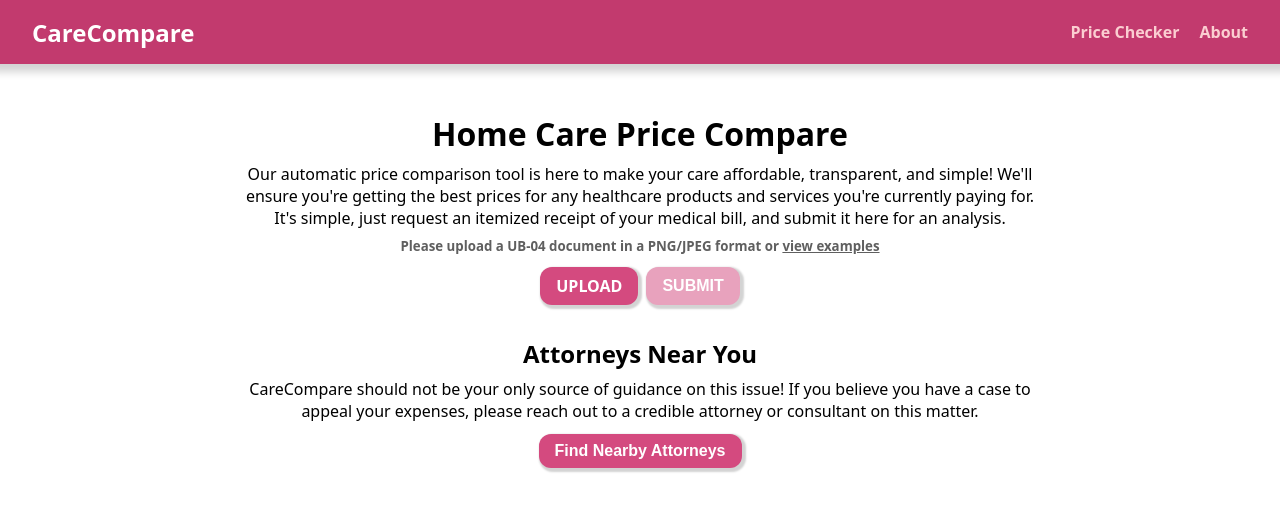
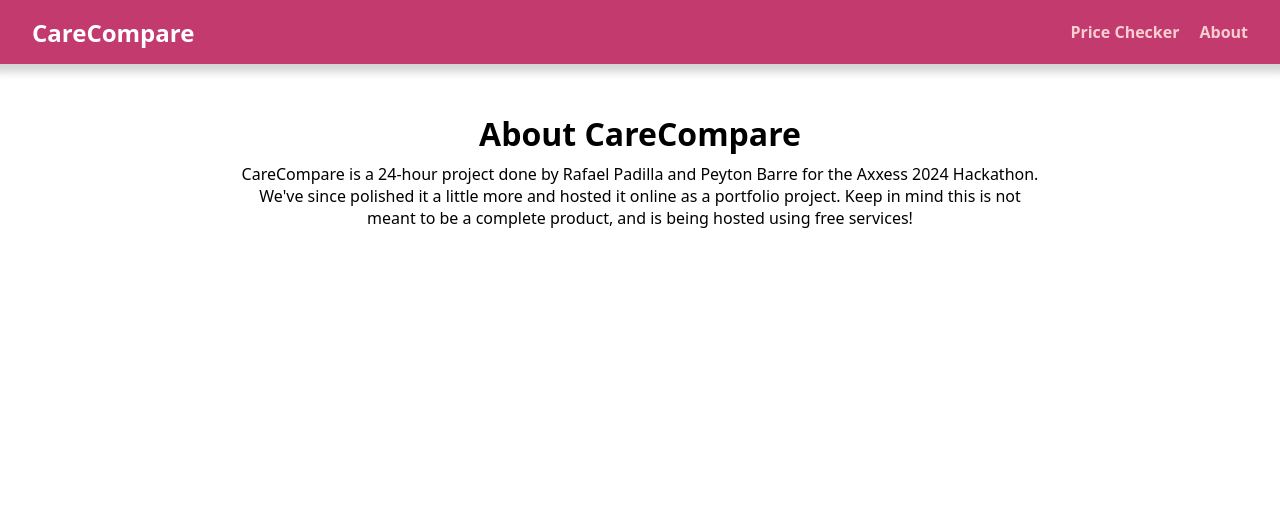
Before and after one commit to crispynoodlesoup/CareCompare, a React (Vite) app: page /about in a window 1280 px wide. Shown: the top 510 px of the page. Built offline with nearby package versions, Linux system fonts and the light colour scheme.

Commit message:
make about and error pages with react-router-dom

```diff
--- a/package.json
+++ b/package.json
@@ -12,7 +12,8 @@
   "dependencies": {
     "axios": "^1.6.7",
     "react": "^18.2.0",
-    "react-dom": "^18.2.0"
+    "react-dom": "^18.2.0",
+    "react-router-dom": "^6.22.1"
   },
   "devDependencies": {
     "@types/react": "^18.2.55",
--- a/src/App.jsx
+++ b/src/App.jsx
@@ -1,12 +1,12 @@
 import style from "./style.module.css";
 import Nav from "./components/nav/nav";
-import PriceChecker from "./components/priceChecker/priceChecker";
+import { Outlet } from "react-router-dom";
 
 function App() {
   return (
     <div className={style.pageContainer}>
       <Nav/>
-      <PriceChecker/>
+      <Outlet />
     </div>
   )
 }
--- /dev/null
+++ b/src/ErrorPage.jsx
@@ -0,0 +1,14 @@
+import { Link } from "react-router-dom";
+
+const ErrorPage = () => {
+  return (
+    <div>
+      <h1>Oh no, this route doesn't exist!</h1>
+      <Link to="/">
+        You can go back to the home page by clicking here, though!
+      </Link>
+    </div>
+  );
+};
+
+export default ErrorPage;
--- /dev/null
+++ b/src/Router.jsx
@@ -0,0 +1,23 @@
+import { createBrowserRouter, RouterProvider } from "react-router-dom";
+import App from "./App.jsx";
+import PriceChecker from "./components/priceChecker/priceChecker.jsx";
+import About from "./components/About/about.jsx"
+import ErrorPage from "./ErrorPage";
+
+const Router = () => {
+  const router = createBrowserRouter([
+    {
+      path: "/",
+      element: <App />,
+      errorElement: <ErrorPage />,
+      children: [
+        { index: true, element: <PriceChecker /> },
+        { path: "about", element: <About />}
+      ]
+    },
+  ]);
+
+  return <RouterProvider router={router} />;
+};
+
+export default Router;
--- /dev/null
+++ b/src/components/About/about.jsx
@@ -0,0 +1,20 @@
+import style from "./about.module.css";
+
+function About() {
+  return (
+    <main>
+      <div className={style.content}>
+        <h1 className={style.sectionTitle}>About CareCompare</h1>
+        <p>
+          CareCompare is a 24-hour project done by Rafael Padilla and Peyton
+          Barre for the Axxess 2024 Hackathon. We've since polished it a little
+          more and hosted it online as a portfolio project. Keep in mind this is
+          not meant to be a complete product, and is being hosted using free
+          services!
+        </p>
+      </div>
+    </main>
+  );
+}
+
+export default About;
--- /dev/null
+++ b/src/components/About/about.module.css
@@ -0,0 +1,16 @@
+main {
+  padding: 48px 16px 64px;
+  display: grid;
+  justify-content: center;
+}
+
+.content {
+  max-width: 800px;
+  text-align: center;
+  display: grid;
+  justify-content: center;
+}
+
+p {
+  margin-top: 8px;
+}
--- a/src/components/nav/nav.jsx
+++ b/src/components/nav/nav.jsx
@@ -1,11 +1,8 @@
 import style from "./nav.module.css";
+import { Link } from "react-router-dom";
 
 function NavLink({ link, text }) {
-  return (
-    <li className={style.navLink}>
-      <a href={link}>{text}</a>
-    </li>
-  );
+  return <Link className={style.navLink} to={link}>{text}</Link>;
 }
 
 function Nav() {
@@ -14,7 +11,7 @@ function Nav() {
       <h2>CareCompare</h2>
       <ul>
         <NavLink link="./" text="Price Checker" />
-        <NavLink link="./" text="About" />
+        <NavLink link="./about" text="About" />
       </ul>
     </nav>
   );
--- a/src/components/nav/nav.module.css
+++ b/src/components/nav/nav.module.css
@@ -21,18 +21,18 @@ nav ul {
   align-items: center;
 }
 
-.navLink a {
+.navLink {
     text-decoration: none;
     color: #fbced1;
     font-weight: bold;
     transition: all 0.15s;
 }
 
-.navLink a:hover {
+.navLink:hover {
     color: #ffffff;
 }
 
-.navLink a:active {
+.navLink:active {
     color: #b1b1b1;
 }
 
--- a/src/components/priceChecker/priceChecker.module.css
+++ b/src/components/priceChecker/priceChecker.module.css
@@ -65,7 +65,7 @@ input[type="file"] {
   font-size: 16px;
   transition: all 0.15s;
   width: min-content;
-  text-wrap: nowrap;
+  white-space: nowrap;
 
   box-shadow: 2px 2px 2px 2px lightgrey;
 }
--- a/src/main.jsx
+++ b/src/main.jsx
@@ -1,9 +1,9 @@
 import React from 'react'
 import ReactDOM from 'react-dom/client'
-import App from './App.jsx'
+import Router from "./Router.jsx"
 
 ReactDOM.createRoot(document.getElementById('root')).render(
   <React.StrictMode>
-    <App />
+    <Router />
   </React.StrictMode>,
 )
```
Also changed, not shown: 1 other file (tests, documents, lock files or other folders).
